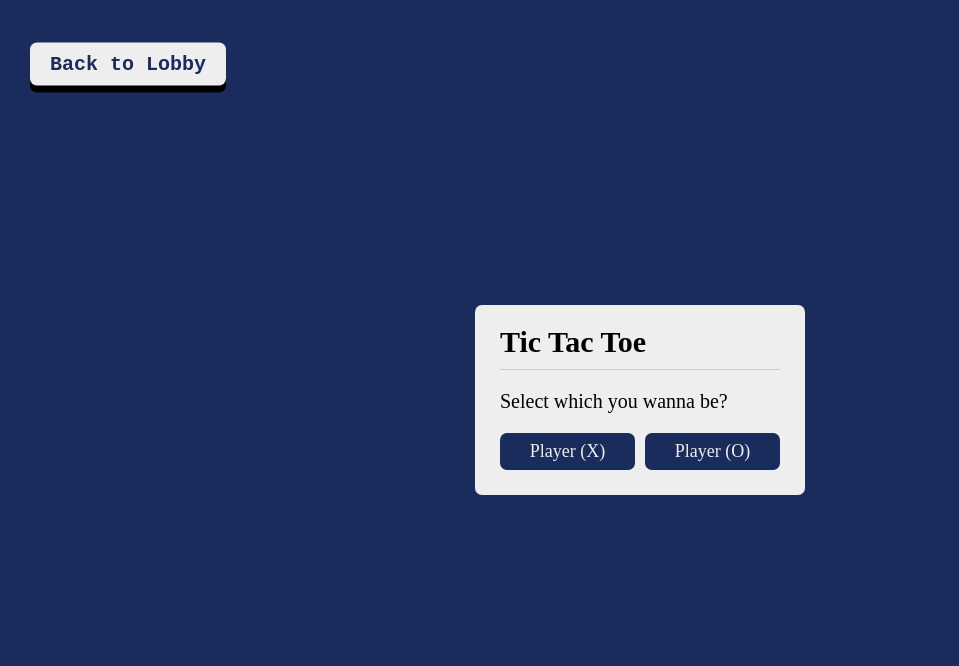
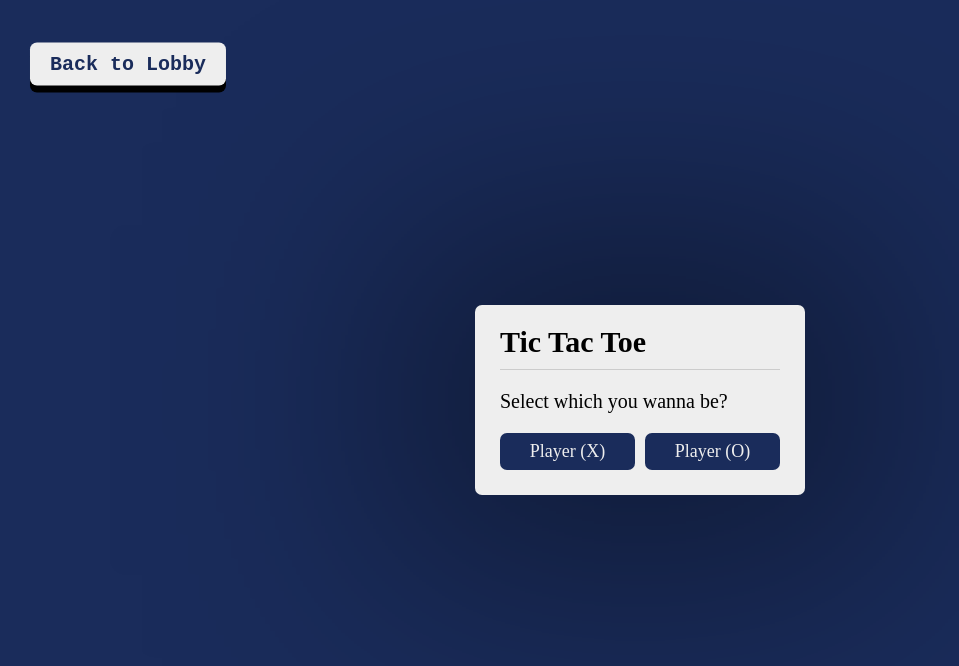
Before and after one commit to kenzay01/FunSpot, a plain HTML site: page play-zone/games/tic-tac-toe/tic-tac-toe.html in a window 1280 px wide. Shown: the whole page, without its empty margins (0-959 px from the left). Drawn offline with Linux system fonts and the light colour scheme; a web font is replaced by a local one.

Commit message:
Nothing special

```diff
--- a/play-zone/games/tic-tac-toe/tic-tac-toe.css
+++ b/play-zone/games/tic-tac-toe/tic-tac-toe.css
@@ -9,9 +9,19 @@ body {
   background-color: #1a2c5b;
 }
 
+.box-shadow {
+  width: 500px;
+  height: 350px;
+  background-color: rgba(0, 0, 0, 0.4);
+  z-index: -1;
+  border-radius: 15px;
+  filter: blur(125px);
+}
+
 .select-box,
 .player-board,
-.result-box {
+.result-box,
+.box-shadow {
   position: absolute;
   top: 50%;
   left: 50%;
--- a/play-zone/games/tic-tac-toe/tic-tac-toe.html
+++ b/play-zone/games/tic-tac-toe/tic-tac-toe.html
@@ -80,5 +80,6 @@
         <button>Replay</button>
       </div>
     </div>
+    <div class="box-shadow"></div>
   </body>
 </html>
```
